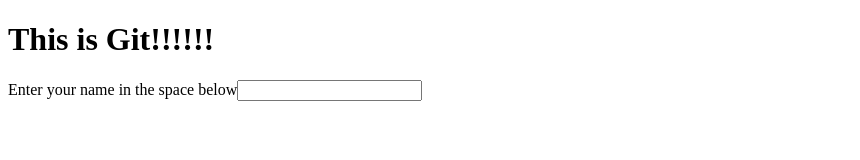
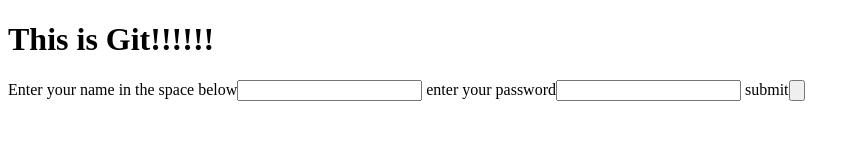
Before and after one commit to brayarn/myappsample, a plain HTML site: page index.html in a window 1280 px wide. Shown: the whole page, without its empty margins (0-860 px from the left). Drawn offline with Linux system fonts and the light colour scheme.

Commit message:
i have added a submit button

```diff
--- a/index.html
+++ b/index.html
@@ -7,7 +7,10 @@
 	<p><h1>This is Git!!!!!!</h1></p>
 	<form>
 		<label>Enter your name in the space below</label><input type="text" name="name">
+		<label>enter your password</label><input type="password" name="password">
+		<label>submit</label><input type="button" name="submitbutton">
 	</form>
+
 
 </body>
 </html>
```
